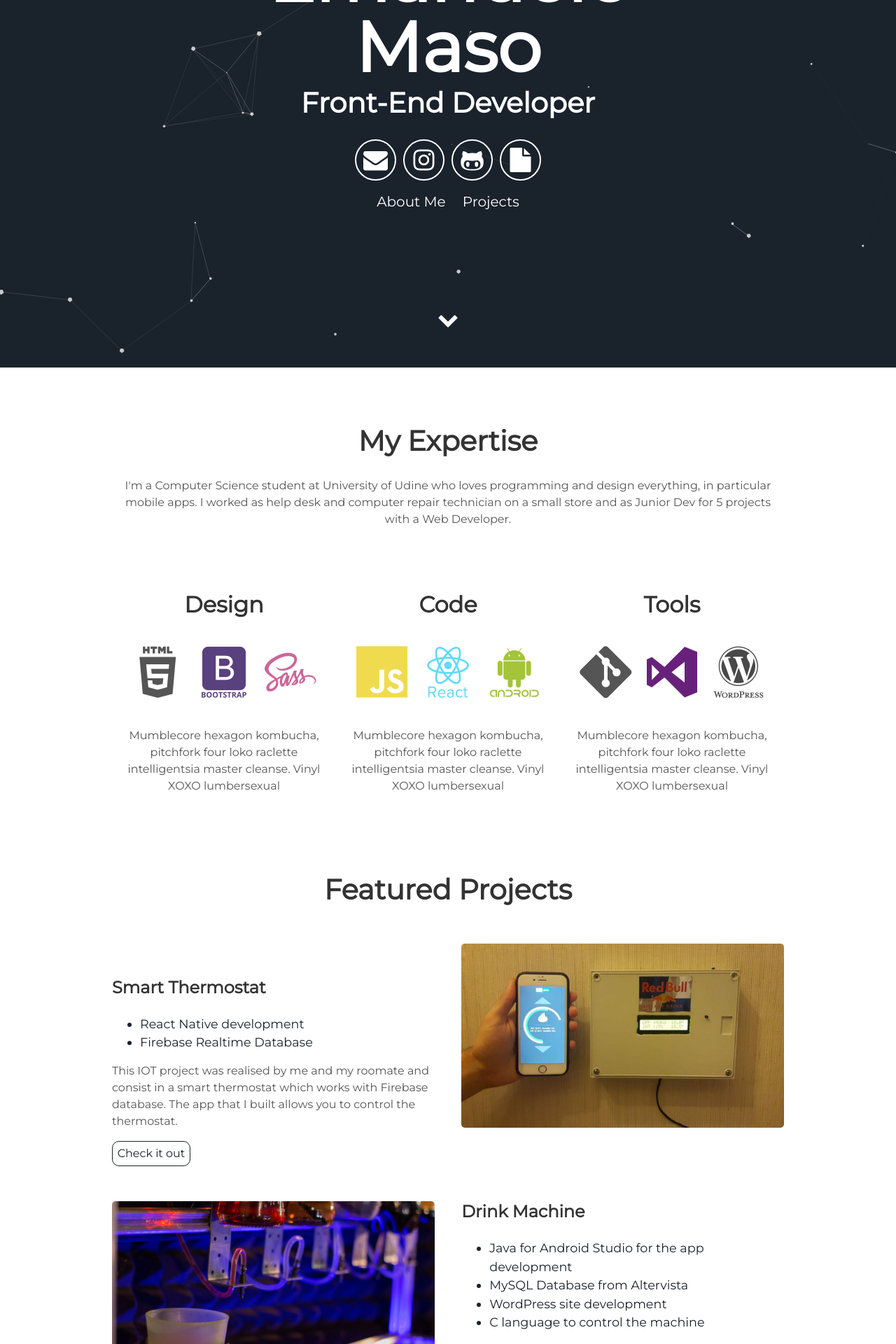
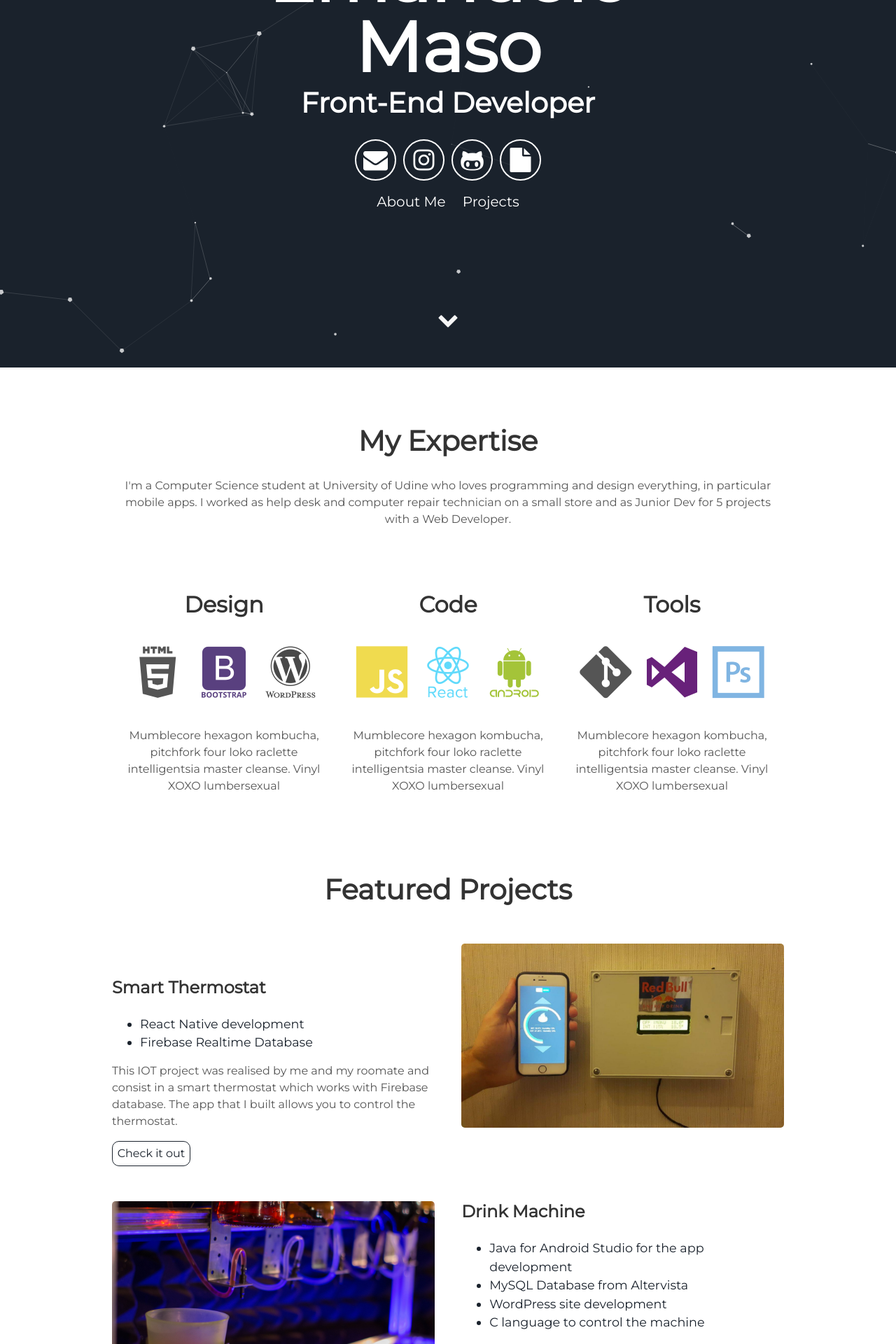
Before and after one commit to ClarkStoro/clarkstoro.github.io, a Jekyll site: the page built from index.html, in a window 1280 px wide. Shown: the part 375-2295 px from the top of the page at 70% size. Built offline with Jekyll 4.4.1, drawn with Linux system fonts in a browser that asks for light colours.

Commit message:
Update about.html

```diff
--- a/_includes/about.html
+++ b/_includes/about.html
@@ -7,7 +7,7 @@
       <h2>Design</h2>
       <i class="devicon-html5-plain-wordmark"></i>
       <i class="devicon-bootstrap-plain-wordmark colored"></i>
-      <i class="devicon-sass-original colored"></i>
+      <i class="devicon-wordpress-plain-wordmark colored"></i>
       <p>Mumblecore hexagon kombucha, pitchfork four loko raclette intelligentsia master cleanse.
         Vinyl XOXO lumbersexual</p>
     </div>
@@ -23,7 +23,7 @@
       <h2>Tools</h2>
       <i class="devicon-git-plain"></i>
       <i class="devicon-visualstudio-plain colored"></i>
-      <i class="devicon-wordpress-plain-wordmark colored"></i>
+      <i class="devicon-photoshop-line colored"></i>
       <p>Mumblecore hexagon kombucha, pitchfork four loko raclette intelligentsia master cleanse.
         Vinyl XOXO lumbersexual</p>
     </div>
```
